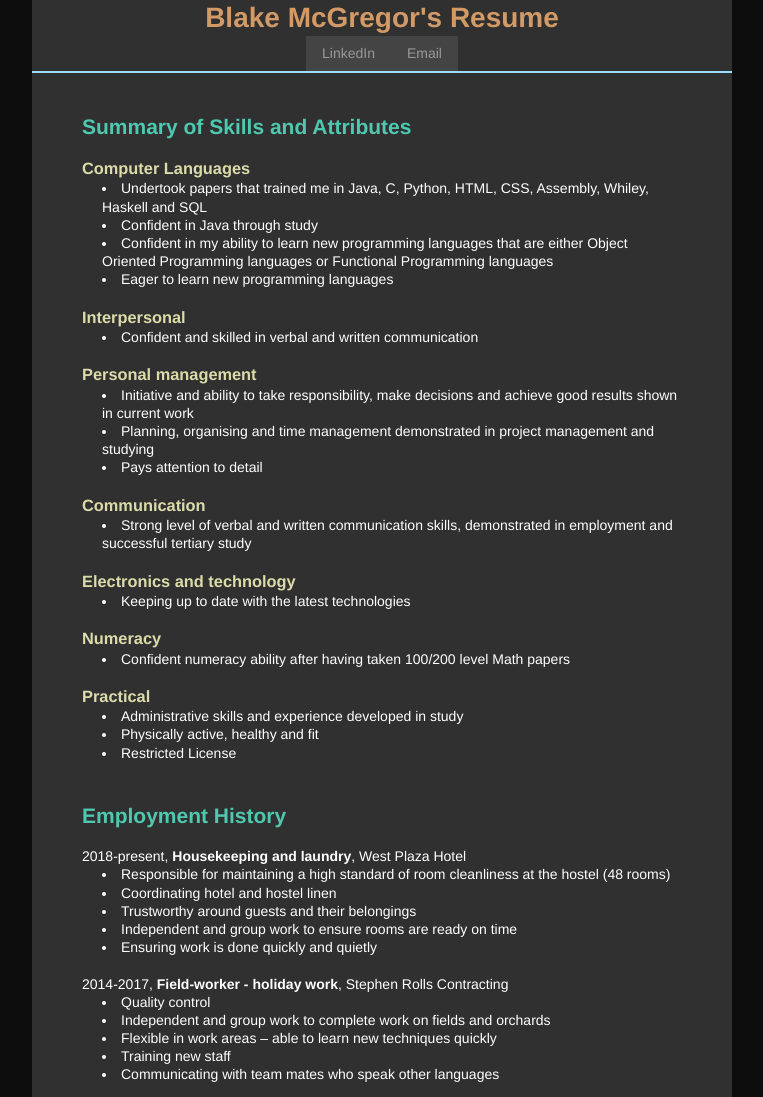
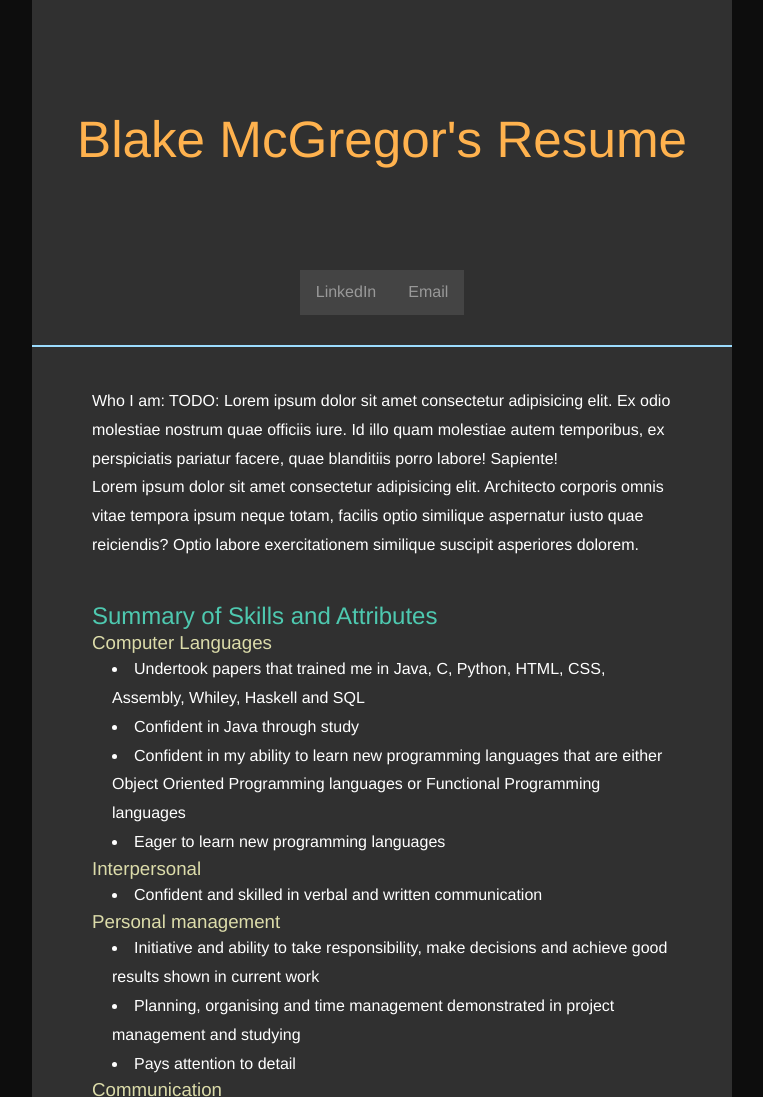
Before and after one commit to Blakepsm/resume-website, a plain HTML site: page index.html in a window 1280 px wide. Shown: the top 1097 px of the page, without its empty margins (258-1021 px from the left). Drawn offline with Linux system fonts and the light colour scheme.

Commit message:
Altered the spacing of the document TODO: Add introduction of myself

```diff
--- a/index.html
+++ b/index.html
@@ -11,7 +11,9 @@
 
 <body>
     <header>
-        <h1>Blake McGregor's Resume</h1>
+        <div class="name">
+            <h1>Blake McGregor's Resume</h1>
+        </div>
         <nav>
             <ul>
                 <!-- <li>
@@ -28,9 +30,16 @@
     </header>
 
     <section>
+        <div class="introduction">
+            <p>Who I am: TODO: Lorem ipsum dolor sit amet consectetur adipisicing elit. Ex odio molestiae nostrum quae officiis
+                iure. Id illo quam molestiae autem temporibus, ex perspiciatis pariatur facere, quae blanditiis porro labore!
+                Sapiente!</p>
+            <p>Lorem ipsum dolor sit amet consectetur adipisicing elit. Architecto corporis omnis vitae tempora ipsum neque
+                totam, facilis optio similique aspernatur iusto quae reiciendis? Optio labore exercitationem similique suscipit
+                asperiores dolorem.</p>
+        </div>
         <div class="skill-summary">
             <h2>Summary of Skills and Attributes</h2>
-            <br>
 
             <h3>Computer Languages</h3>
             <ul>
@@ -40,36 +49,30 @@
                     or Functional Programming languages</li>
                 <li>Eager to learn new programming languages</li>
             </ul>
-            <br>
             <h3>Interpersonal</h3>
             <ul>
                 <li>Confident and skilled in verbal and written communication</li>
             </ul>
-            <br>
             <h3>Personal management</h3>
             <ul>
                 <li>Initiative and ability to take responsibility, make decisions and achieve good results shown in current work</li>
                 <li>Planning, organising and time management demonstrated in project management and studying</li>
                 <li>Pays attention to detail</li>
             </ul>
-            <br>
             <h3>Communication</h3>
             <ul>
                 <li>Strong level of verbal and written communication skills, demonstrated in employment and successful tertiary
                     study
                 </li>
             </ul>
-            <br>
             <h3>Electronics and technology</h3>
             <ul>
                 <li>Keeping up to date with the latest technologies</li>
             </ul>
-            <br>
             <h3>Numeracy</h3>
             <ul>
                 <li>Confident numeracy ability after having taken 100/200 level Math papers</li>
             </ul>
-            <br>
             <h3>Practical</h3>
             <ul>
                 <li>Administrative skills and experience developed in study</li>
@@ -79,7 +82,6 @@
         </div>
         <div class="employment-history">
             <h2>Employment History</h2>
-            <br>
             <p>2018-present,
                 <em>Housekeeping and laundry</em>, West Plaza Hotel</p>
             <ul>
@@ -89,7 +91,6 @@
                 <li>Independent and group work to ensure rooms are ready on time</li>
                 <li>Ensuring work is done quickly and quietly</li>
             </ul>
-            <br>
             <p>2014-2017,
                 <em>Field-worker - holiday work</em>, Stephen Rolls Contracting</p>
             <ul>
@@ -102,7 +103,6 @@
         </div>
         <div class="education">
             <h2>Education and qualifications</h2>
-            <br>
             <p>
                 <em>Bachelor of Science</em>, (Computer Science major), Victoria University of Wellington, 2017</p>
             <ul>
@@ -125,7 +125,6 @@
         </div>
         <div class="interests">
             <h2>Personal interests/activities</h2>
-            <br>
             <ul>
                 <li>Video games and board games</li>
                 <li>Socialising with friends</li>
@@ -134,4 +133,5 @@
         </div>
     </section>
 </body>
+
 </html>
--- a/styles.css
+++ b/styles.css
@@ -14,10 +14,23 @@ section, article, aside, footer, header, nav {
 body {
     background-color: #0D0D0D;
     font-family: "Helvetica", "Arial", sans-serif;
-    font-size: 14px;
-    line-height: 1.3;
+    font-size: 16px;
+    line-height: 1.8em;
     width: 700px;
     margin: auto;
+}
+
+h1, h2, h3, h4, h5, h6 {
+    line-height: 1.3em;
+    font-weight: normal;
+    font-style: normal;
+}
+
+.name {
+    margin: auto;
+    padding-top: 3em;
+    padding-bottom: 3em;
+    font-size: 1.6em;
 }
 
 section {
@@ -32,6 +45,7 @@ header {
     display: flex;
     background-color: #303030;
     margin: auto;
+    padding: 30px;
     border-bottom: 2px solid #9CDCFE;
     flex-direction: column;
 }
@@ -39,6 +53,7 @@ header {
 nav {
     display: flex;
     margin: auto;
+    padding-top: 20px;
 }
 
 nav ul {
@@ -67,8 +82,8 @@ section ul {
     margin-left: 20px;
 }
 
-.details, .skill-summary, .employment-history, .education, .interests {
-    margin: 20px 50px;
+.introduction, .skill-summary, .employment-history, .education, .interests {
+    margin: 20px 60px;
 }
 
 /*Colour Scheme*/
@@ -77,7 +92,7 @@ p, ul {
 }
 
 h1 {
-    color: #D19A66;
+    color: #ffb24e;
     margin: 0 auto;
 }
 
```
